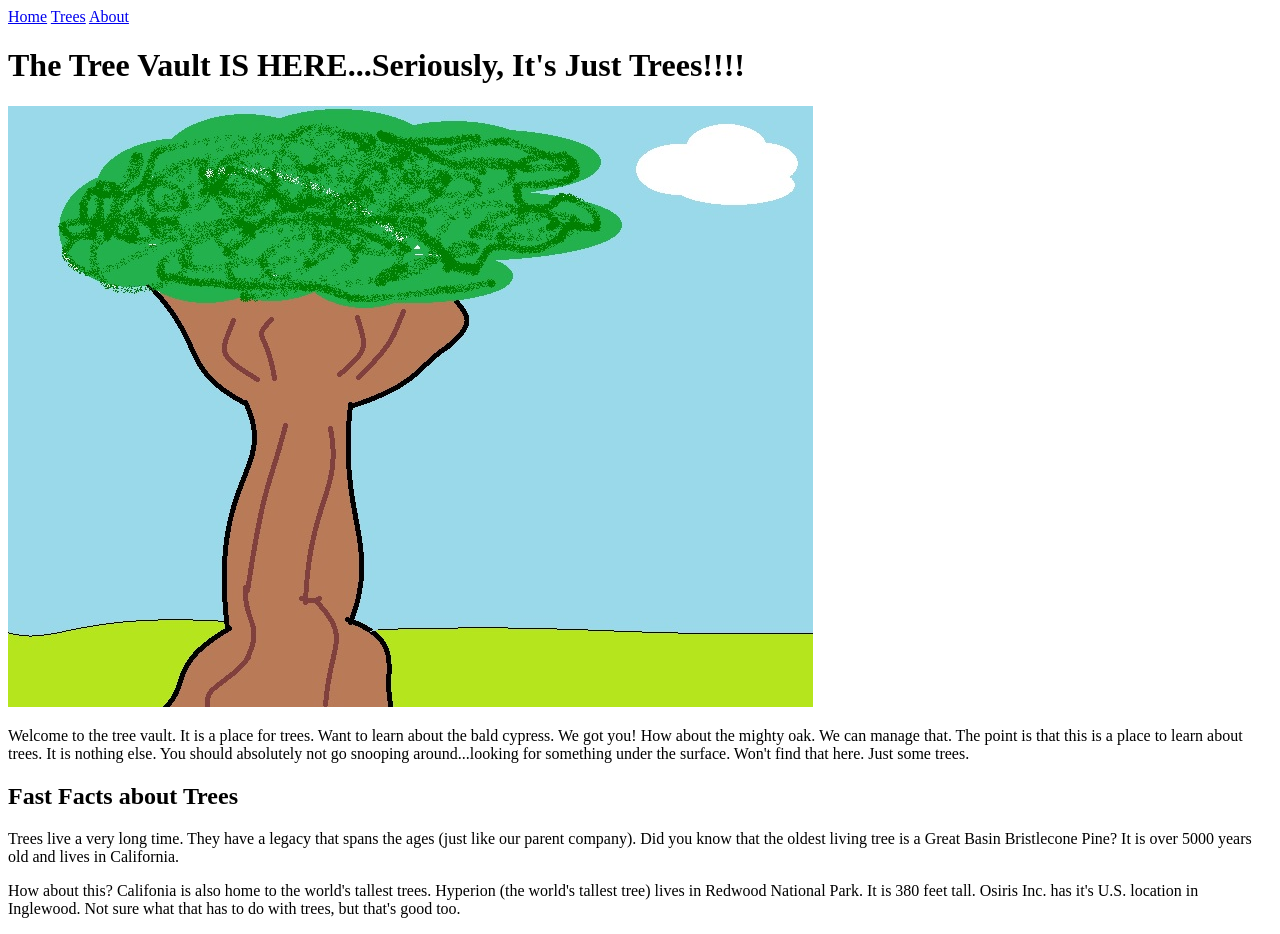
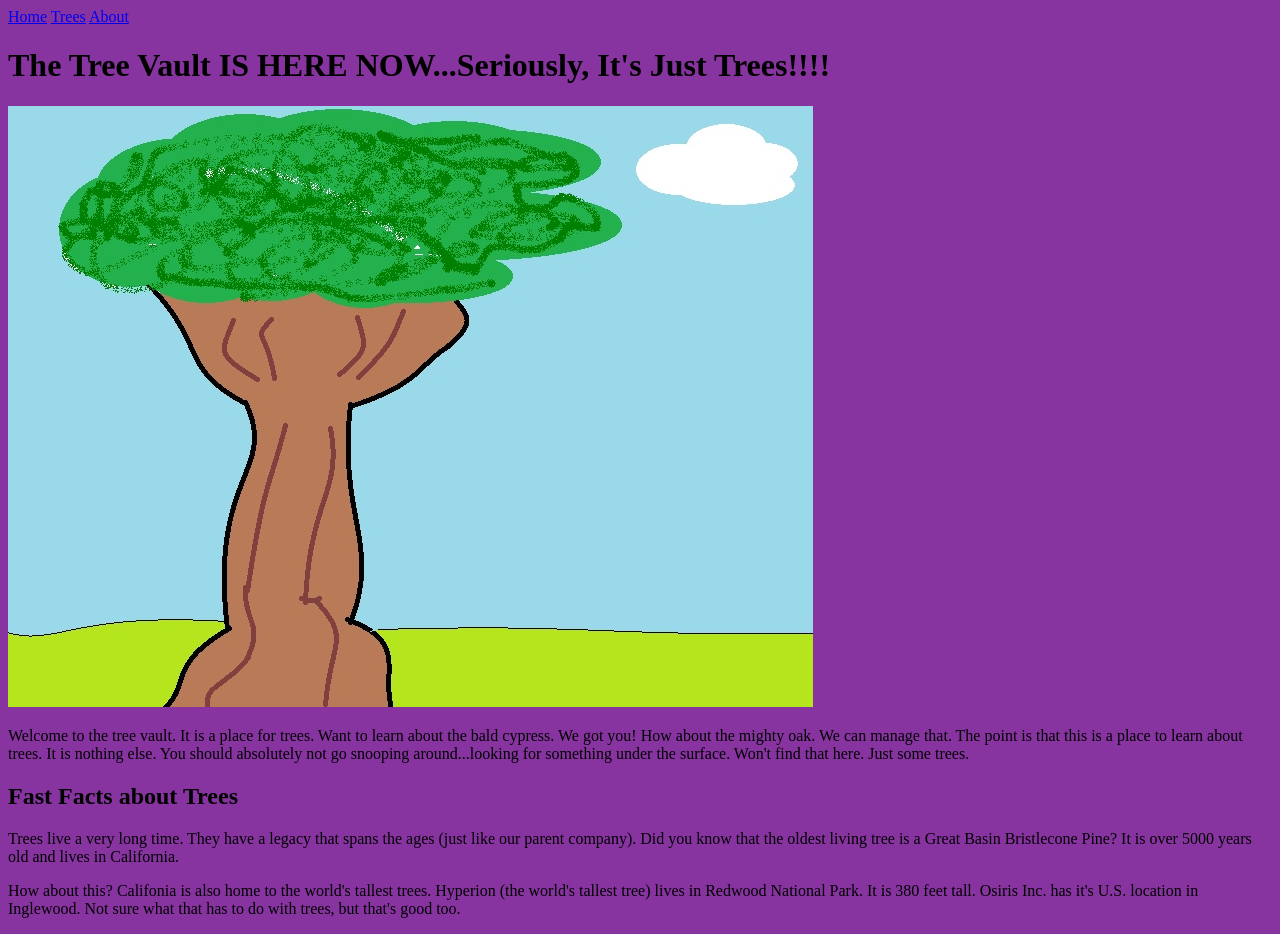
Before and after one commit to Aquarica/WebDevelopmentRepo, a plain HTML site: page index.html in a window 1280 px wide. Drawn offline with Linux system fonts and the light colour scheme.

Commit message:
Added style sheet

```diff
--- a/index.html
+++ b/index.html
@@ -6,7 +6,7 @@
   <title>The Tree Vault</title>
   <!--favicon-->
   <link rel="shortcut icon" href="treeicon.ico" />
-
+  <link rel="stylesheet" href="style/main.css">
 </head>
 <!--nav bar-->
 <nav>
@@ -18,7 +18,7 @@
 <!--body of document-->
 <body>
   <!--Page Heading-->
-  <h1>The Tree Vault IS HERE...Seriously, It's Just Trees!!!!</h1>
+  <h1>The Tree Vault IS HERE NOW...Seriously, It's Just Trees!!!!</h1>
   <!--image-->
   <img src = "hometree.jpg">
   <!--Just some text in a paragraph-->
--- /dev/null
+++ b/style/main.css
@@ -0,0 +1,3 @@
+body {
+    background-color: #8734a0;
+}
```
